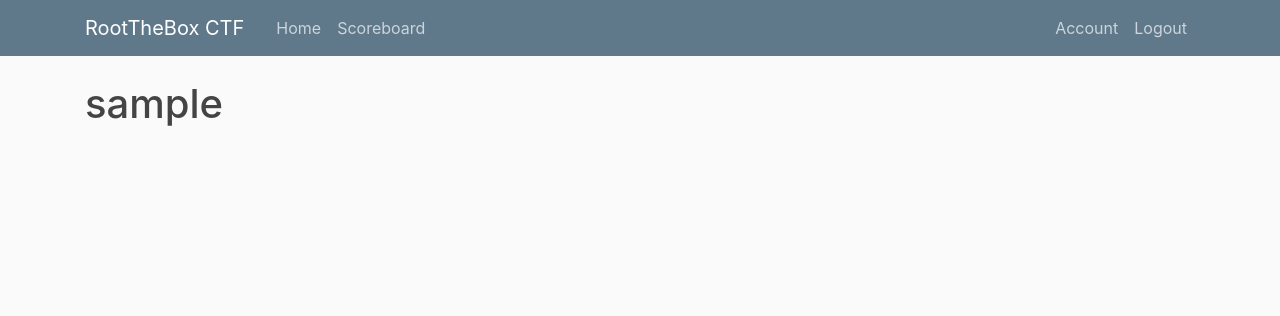
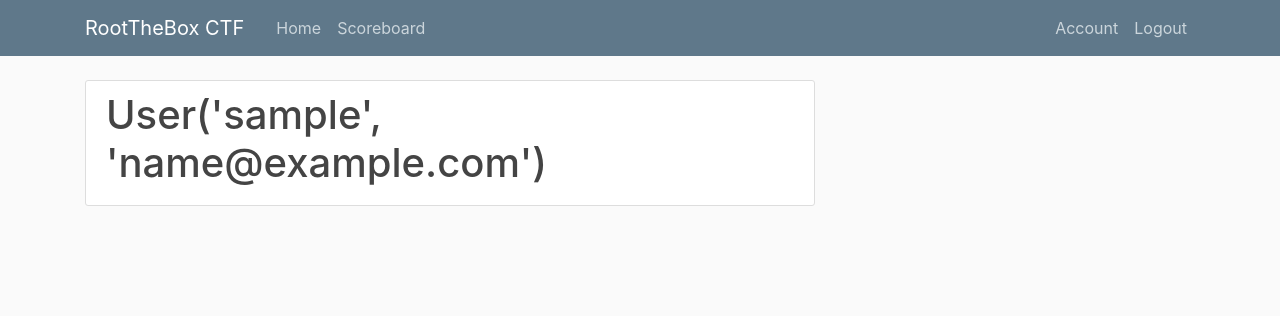
Before and after one commit to abs0lut3pwn4g3/RTB-CTF-Framework, a Flask app: page /account in a window 1280 px wide. Shown: the top 316 px of the page. Run offline with Flask 2, Linux system fonts and the light colour scheme; the visitor is signed in with stand-in values (Sample User, id 1); data comes from the database, SQL or seed files in the repository; some libraries are stand-ins or nearby versions.

Commit message:
more account info

```diff
--- a/app/FlaskRTBCTF/templates/account.html
+++ b/app/FlaskRTBCTF/templates/account.html
@@ -1,4 +1,10 @@
 {% extends "layout.html" %}
+
+
 {% block content %}
-    <h1>{{ current_user.username }}</h1>
+
+    <div class="content-section">
+        <h1>{{ current_user }}</h1>
+    </div>
+
 {% endblock content %}
```
